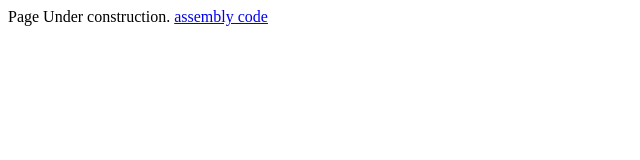
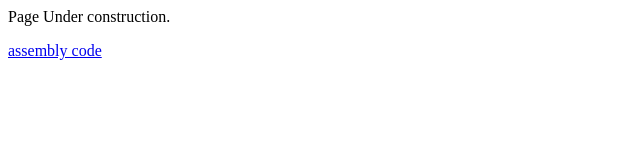
Before and after one commit to ErikFilomena/MLCodes, a plain HTML site: page index.html in a window 1280 px wide. Shown: the whole page, without its empty margins (0-640 px from the left). Drawn offline with Linux system fonts and the light colour scheme.

Commit message:
Update index.html

```diff
--- a/index.html
+++ b/index.html
@@ -1,3 +1,3 @@
-Page Under construction.
+<p>Page Under construction.</p>
 
-<a href="asm.txt"> assembly code </a>
+<p><a href="test.asm"> assembly code </a></p>
```
